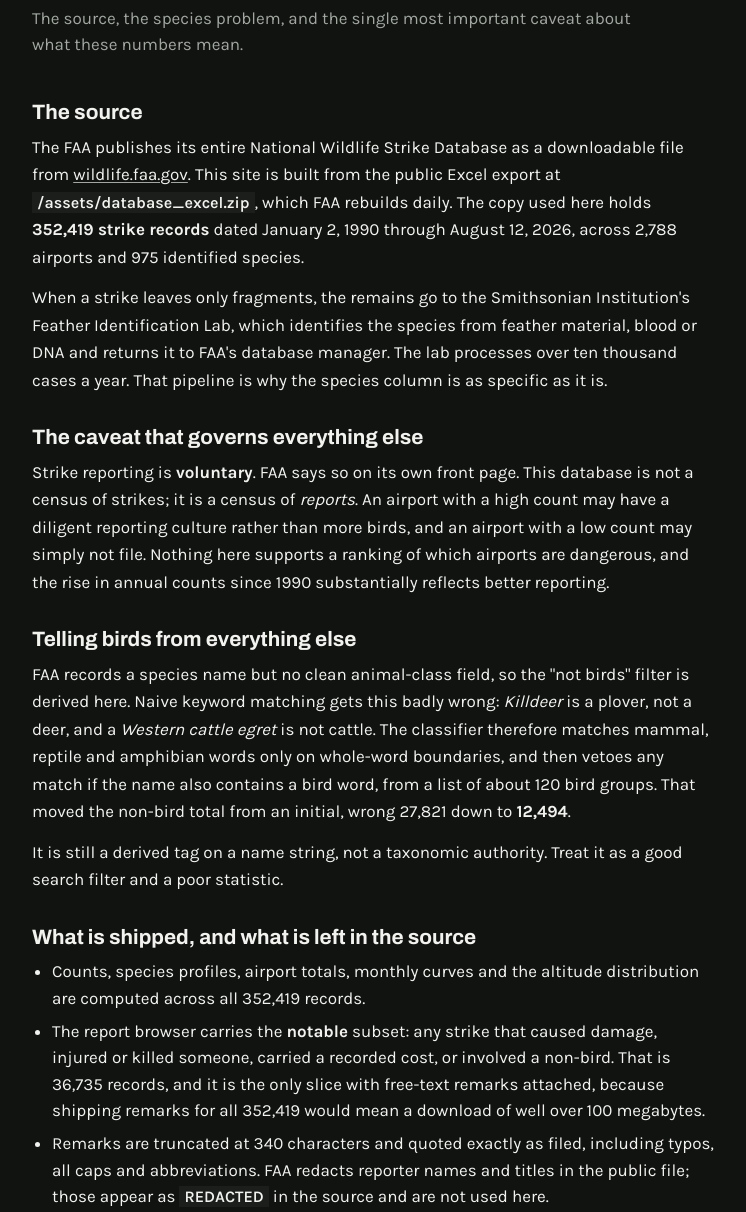
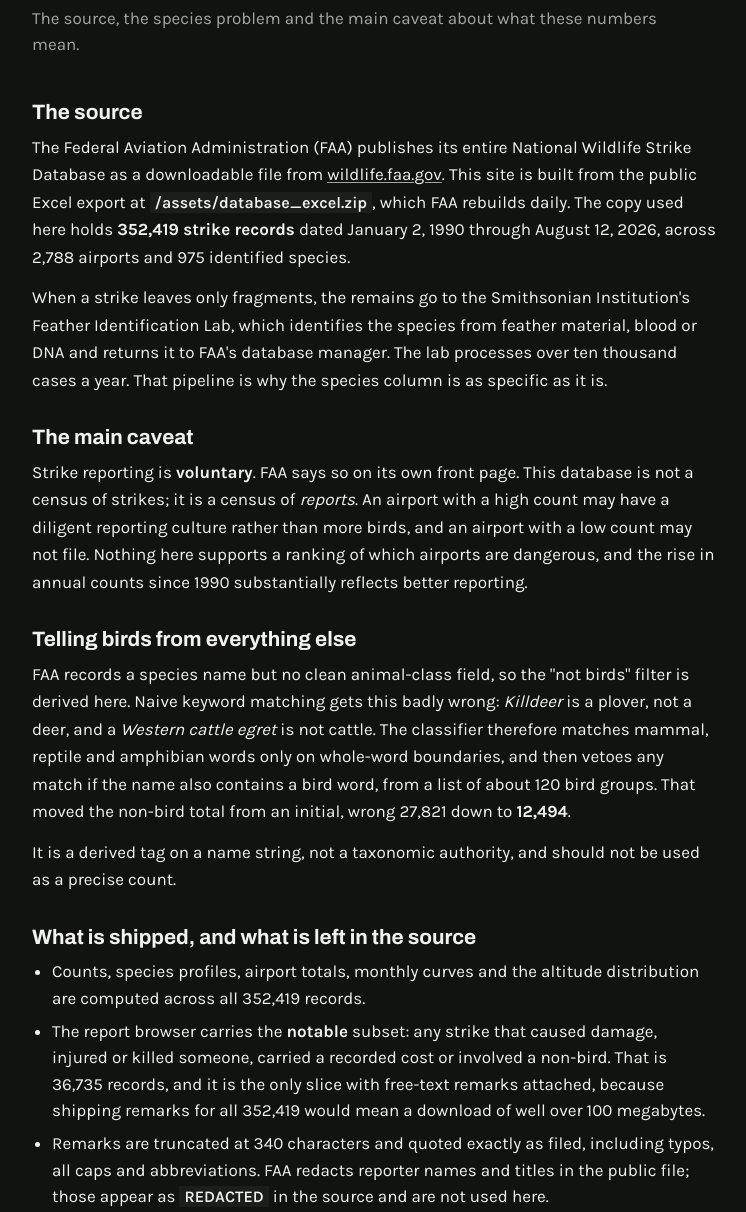
Before and after one commit to joshgreenman1973/faa-wildlife-strikes, a plain HTML site: page methodology.html in a window 1280 px wide. Shown: the part 120-1332 px from the top of the page, without its empty margins (16-762 px from the left). Drawn offline with Linux system fonts and the light colour scheme.

Commit message:
Cut AI-writing tells from page copy
Rewrote sentences that read as machine-written (not-X-but-Y reveals,
inflated superlatives, announcing frames, stock AI vocabulary, filler
intensifiers). Facts, numbers, links, quotes and data are unchanged.

Co-Authored-By: Claude Opus 5.5 <noreply@anthropic.com>

```diff
--- a/methodology.html
+++ b/methodology.html
@@ -25,13 +25,13 @@ code{font-family:var(--sans);font-weight:600;font-size:.95em;background:var(--bg
   <div class="strip"><a class="back" href="index.html">&larr; Back to the database</a><span>Method</span></div>
   <div class="head">
     <h1>How this was built</h1>
-    <p class="sub">The source, the species problem, and the single most important caveat about
+    <p class="sub">The source, the species problem and the main caveat about
       what these numbers mean.</p>
   </div>
   <div class="doc">
 
     <h2>The source</h2>
-    <p>The FAA publishes its entire National Wildlife Strike Database as a downloadable file from
+    <p>The Federal Aviation Administration (FAA) publishes its entire National Wildlife Strike Database as a downloadable file from
       <a href="https://wildlife.faa.gov/" target="_blank" rel="noopener">wildlife.faa.gov</a>. This site
       is built from the public Excel export at <code>/assets/database_excel.zip</code>, which FAA
       rebuilds daily. The copy used here holds <strong>352,419 strike records</strong> dated January 2,
@@ -41,11 +41,11 @@ code{font-family:var(--sans);font-weight:600;font-size:.95em;background:var(--bg
       it to FAA's database manager. The lab processes over ten thousand cases a year. That pipeline is
       why the species column is as specific as it is.</p>
 
-    <h2>The caveat that governs everything else</h2>
+    <h2>The main caveat</h2>
     <p>Strike reporting is <strong>voluntary</strong>. FAA says so on its own front page. This database
       is not a census of strikes; it is a census of <em>reports</em>. An airport with a high count may
       have a diligent reporting culture rather than more birds, and an airport with a low count may
-      simply not file. Nothing here supports a ranking of which airports are dangerous, and the rise
+      not file. Nothing here supports a ranking of which airports are dangerous, and the rise
       in annual counts since 1990 substantially reflects better reporting.</p>
 
     <h2>Telling birds from everything else</h2>
@@ -55,15 +55,15 @@ code{font-family:var(--sans);font-weight:600;font-size:.95em;background:var(--bg
       and amphibian words only on whole-word boundaries, and then vetoes any match if the name also
       contains a bird word, from a list of about 120 bird groups. That moved the non-bird total from an
       initial, wrong 27,821 down to <strong>12,494</strong>.</p>
-    <p>It is still a derived tag on a name string, not a taxonomic authority. Treat it as a good search
-      filter and a poor statistic.</p>
+    <p>It is a derived tag on a name string, not a taxonomic authority, and should not be
+      used as a precise count.</p>
 
     <h2>What is shipped, and what is left in the source</h2>
     <ul>
       <li>Counts, species profiles, airport totals, monthly curves and the altitude distribution are
         computed across all 352,419 records.</li>
       <li>The report browser carries the <strong>notable</strong> subset: any strike that caused damage,
-        injured or killed someone, carried a recorded cost, or involved a non-bird. That is 36,735
+        injured or killed someone, carried a recorded cost or involved a non-bird. That is 36,735
         records, and it is the only slice with free-text remarks attached, because shipping remarks for
         all 352,419 would mean a download of well over 100 megabytes.</li>
       <li>Remarks are truncated at 340 characters and quoted exactly as filed, including typos, all
```
Also changed, not shown: index.html (+1 -2 lines), 1 other file.
